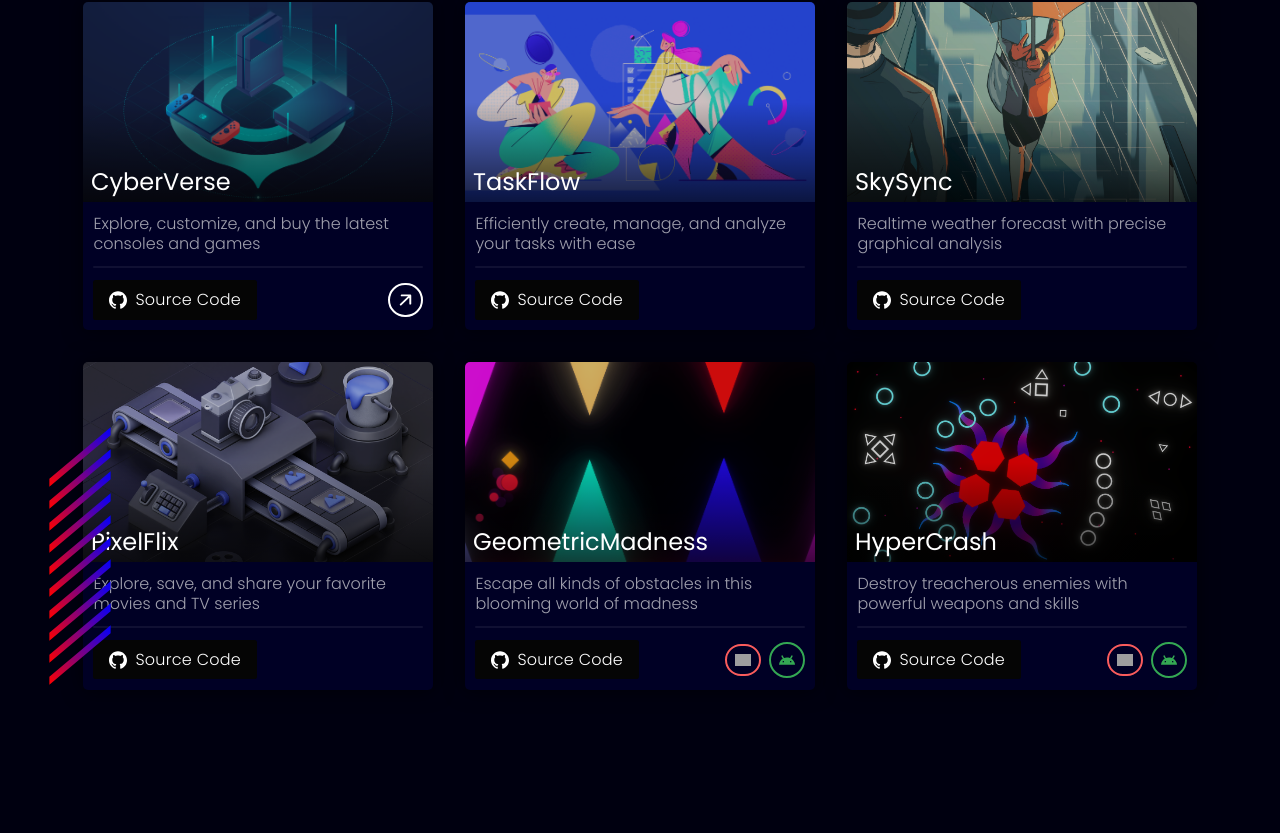
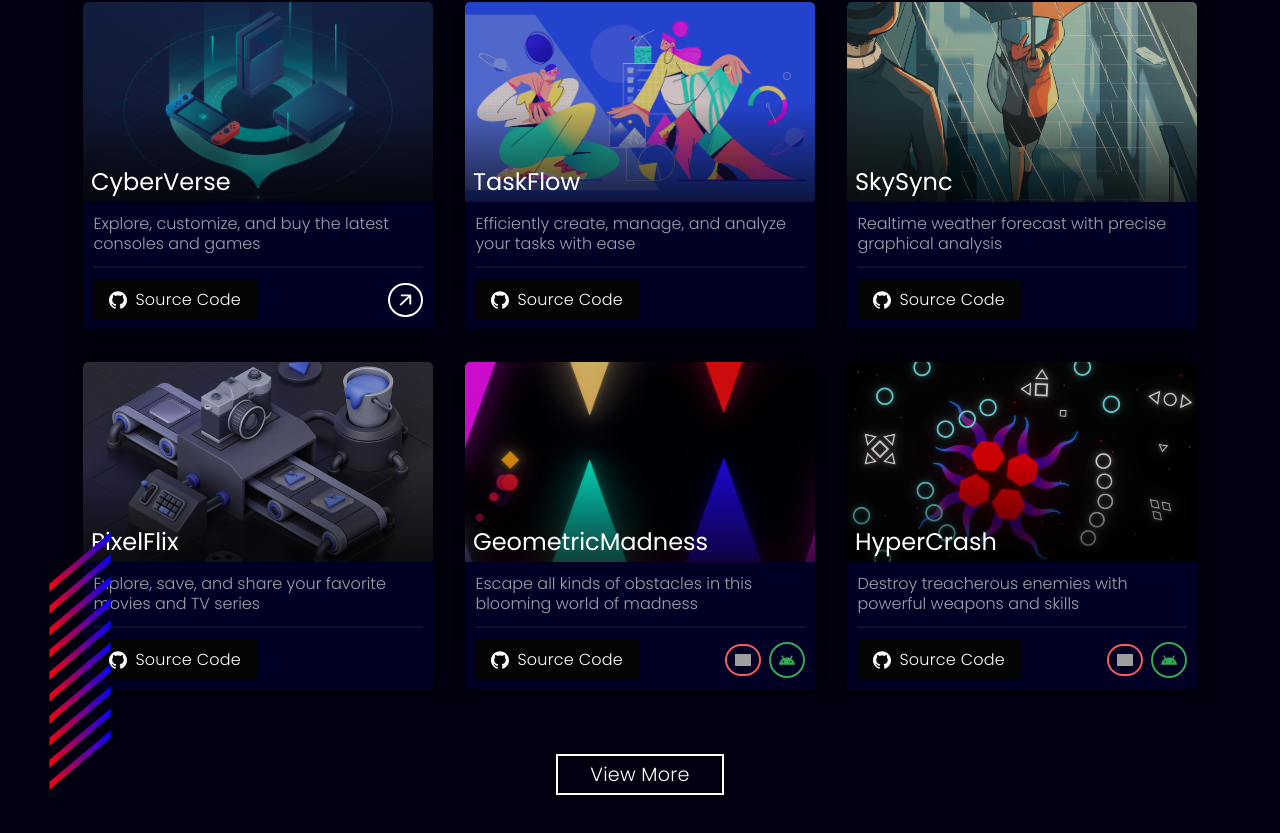
Before and after one commit to RyxnDmello/RyxnPortfolio, a React (Vite) app: page / in a window 1280 px wide. Shown: the part 2839-3672 px from the top of the page. Before the commit the page ends 3593 px from the top, so only its background shows below. Built offline with nearby package versions, Linux system fonts and the light colour scheme; grey boxes are pictures that could not be loaded.

Commit message:
Projects Expand Button

```diff
--- a/src/components/Projects.tsx
+++ b/src/components/Projects.tsx
@@ -9,13 +9,17 @@ import Circles from "./decorations/Circles";
 import Title from "./Common/Title";
 import Option from "./Projects/Option";
 import Project from "./Projects/Project";
+import Expand from "./Projects/Expand";
 
 export default function Projects() {
   const [active, setActive] = useState<number>(0);
+  const [isExpanded, setExpanded] = useState<boolean>(false);
 
   const onHandleActiveOption = (activeOption: number) => {
     setActive(activeOption);
   };
+
+  const onHandleExpanded = () => setExpanded(true);
 
   return (
     <section id="projects">
@@ -37,10 +41,15 @@ export default function Projects() {
       </div>
 
       <div className="projects-catalogue">
-        {projects[active].map((project, i) => (
-          <Project key={i} {...project} />
-        ))}
+        {projects[active].map((project, i) => {
+          if (isExpanded) return <Project key={i} {...project} />;
+          return i < 9 && <Project key={i} {...project} />;
+        })}
       </div>
+
+      {!isExpanded && projects[active].length > 5 && (
+        <Expand onClick={() => onHandleExpanded()} />
+      )}
 
       <Circles />
       <Dashes />
--- /dev/null
+++ b/src/components/Projects/Expand.tsx
@@ -0,0 +1,11 @@
+import { MouseEventHandler } from "react";
+
+export default function Expand({ onClick }: { onClick: MouseEventHandler }) {
+  const className = "projects-explore-button";
+
+  return (
+    <div className={`${className} scroll`} onClick={onClick}>
+      <p className={`${className}-text`}>View More</p>
+    </div>
+  );
+}
--- a/src/css/home/projects.css
+++ b/src/css/home/projects.css
@@ -232,6 +232,33 @@
   color: #fff;
 }
 
+/*---------------------------------------*/
+/*-------------- VIEW MORE --------------*/
+/*---------------------------------------*/
+
+.projects-explore-button {
+  transition: border-color 350ms;
+  border: 2px solid #fff;
+  justify-content: center;
+  grid-auto-flow: column;
+  padding: 0.25rem 2rem;
+  align-items: center;
+  width: fit-content;
+  position: relative;
+  overflow: hidden;
+  margin: 0 auto;
+  display: grid;
+}
+
+.projects-explore-button-text {
+  font-family: "Poppins", sans-serif;
+  transition: color 350ms;
+  letter-spacing: 0.25px;
+  font-size: 1.2rem;
+  font-weight: 300;
+  color: #fff;
+}
+
 /*------------------------------------*/
 /*------------- WEBSITES -------------*/
 /*------------------------------------*/
@@ -329,6 +356,14 @@
   scale: 1.15;
 }
 
+.projects-explore-button:hover {
+  border-color: #ff0033;
+}
+
+.projects-explore-button:hover .projects-explore-button-text {
+  color: #ff0033;
+}
+
 /*------------------------------------------------*/
 /*------------------ END OF CSS ------------------*/
 /*------------------------------------------------*/
```
